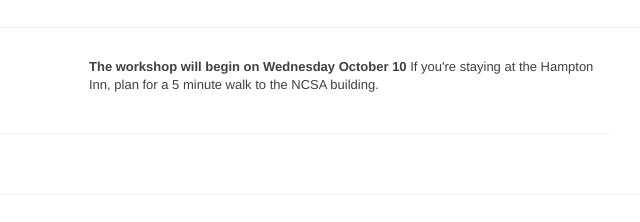
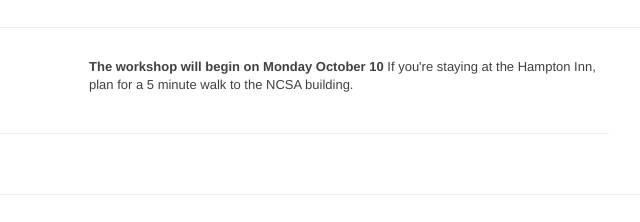
Before and after one commit to ricardovolert/workshop2016, a plain HTML site: page index.html in a window 1280 px wide. Shown: the part 1683-1905 px from the top of the page, 591-1231 px from the left. Drawn offline with Linux system fonts and the light colour scheme.

Commit message:
use the correct day of week

```diff
--- a/index.html
+++ b/index.html
@@ -257,7 +257,7 @@
                   <div class="row">
                     <div class="span9">
 		      <p>
-			<b>The workshop will begin on Wednesday October 10</b>
+			<b>The workshop will begin on Monday October 10</b>
             If you're staying at the Hampton Inn, plan for a 5 minute
 			walk to the NCSA building.
 		      </p>
```
